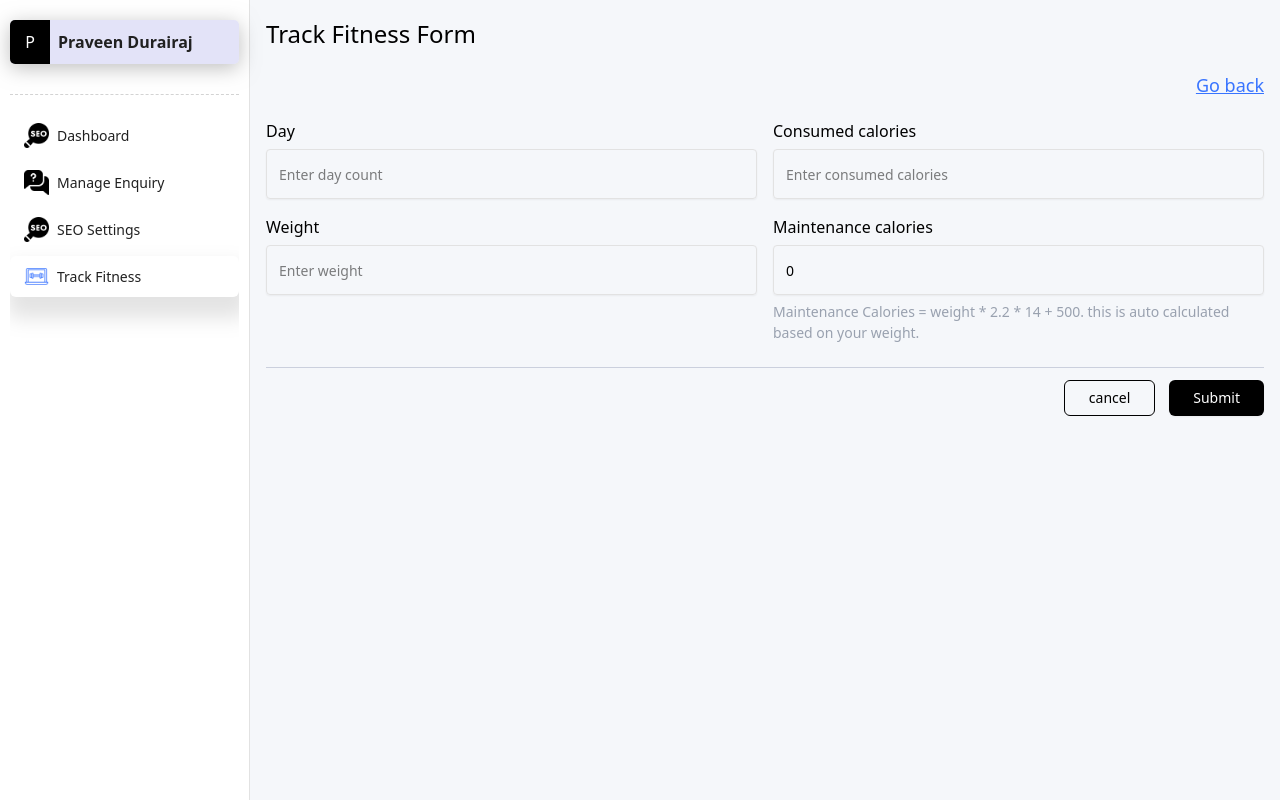
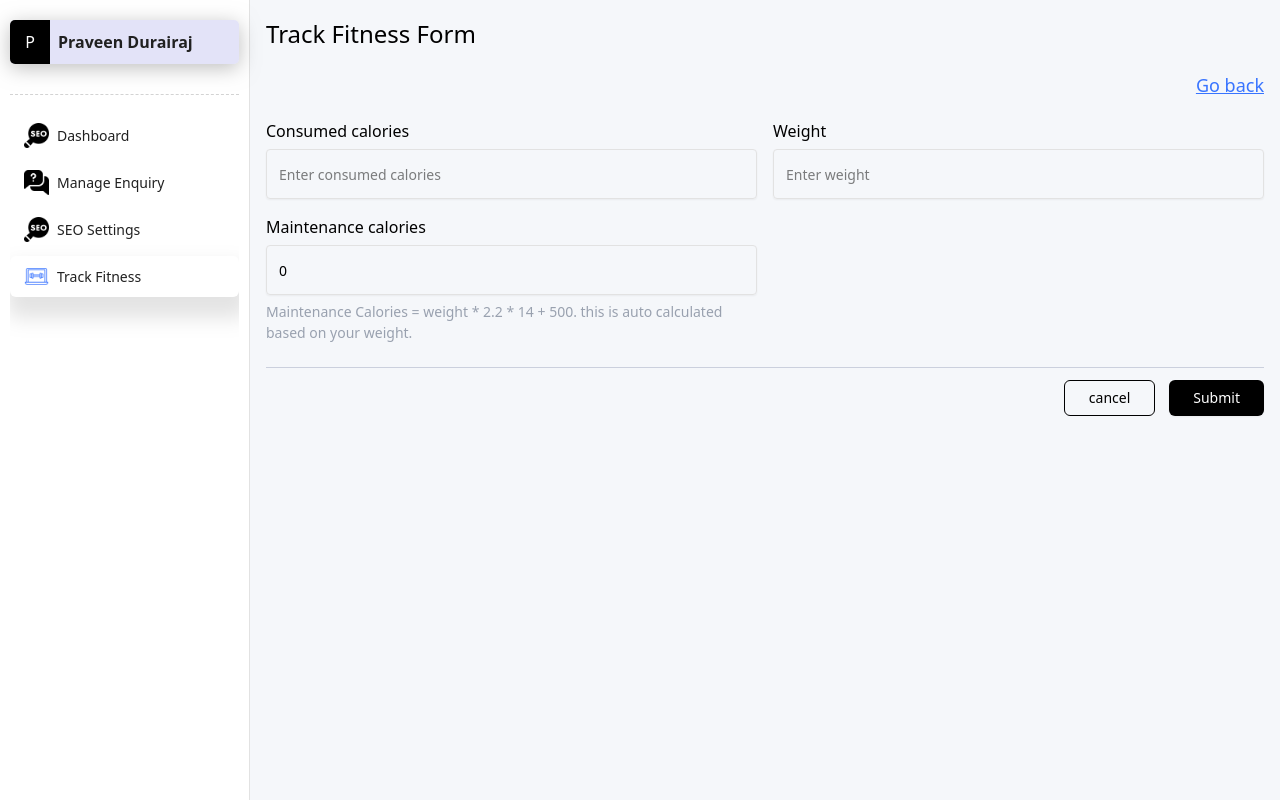
Before and after one commit to PraveeDurairaj/AdminpanelNext.js, a Next.js app: page /trackFitness/trackFitnessForm in a window 1280 px wide. Built offline with nearby package versions, Linux system fonts and the light colour scheme.

Commit message:
tract fitness bug fix

```diff
--- a/src/app/trackFitness/trackFitnessForm/page.tsx
+++ b/src/app/trackFitness/trackFitnessForm/page.tsx
@@ -11,7 +11,7 @@ import { useAddDos } from '@/hook/useAddData';
 
 const TrackFitnessForm = () => {
     const [loading, setLoading] = useState<boolean>(true)
-    const [trackFitnessdata, setTrackFitnessdata] = useState<trackFitnessFormData>({ day: null, consumedCal: null, weight: null });
+    const [trackFitnessdata, setTrackFitnessdata] = useState<trackFitnessFormData>({  consumedCal: null, weight: null });
     const { added, setAdded, addData } = useAddDos('trackFitness')
     let isMaintanceCal = 0;
     let isBacklog = 0;
@@ -19,8 +19,9 @@ const TrackFitnessForm = () => {
     useEffect(() => {
         setLoading(false)
         if (added) {
-            toast("Track fitness form submitted successfully!", {
+            toast.success("Track fitness form submitted successfully!", {
                 description: "Your data has been saved and processed",
+                position:'top-right'
             });
             setAdded(false)
         }
@@ -34,7 +35,7 @@ const TrackFitnessForm = () => {
         }))
     }
     const handleSubmit = () => {
-        if (trackFitnessdata?.consumedCal && trackFitnessdata?.day && trackFitnessdata?.weight) {
+        if (trackFitnessdata?.consumedCal && trackFitnessdata?.weight) {
             if(isMaintanceCal >  trackFitnessdata?.consumedCal) {
                  isBacklog = isMaintanceCal - trackFitnessdata?.consumedCal
             }
@@ -42,7 +43,6 @@ const TrackFitnessForm = () => {
             addData<trackFitnessFormData>({ ...trackFitnessdata, maintenanceCal: isMaintanceCal,backlogCal:isBacklog })
             setTrackFitnessdata(
                 {
-                    day: null,
                     consumedCal: null,
                     weight: null
                 }
@@ -54,7 +54,6 @@ const TrackFitnessForm = () => {
     const handleCancel = () => {
         setTrackFitnessdata(
             {
-                day: null,
                 consumedCal: null,
                 weight: null
             }
@@ -71,16 +70,6 @@ const TrackFitnessForm = () => {
                     <a className='link-text text-[18px]' href='/trackFitness'>Go back</a>
                 </div>
                 <div className='grid grid-cols-1 md:grid-cols-2 gap-4'>
-                    <Inputgroup
-                        id="day"
-                        type="number"
-                        name='day'
-                        value={trackFitnessdata?.day}
-                        onChangeFunction={handleChange}
-                        placeholder="Enter day count"
-                        label='Day'
-                        required
-                    />
                     <Inputgroup
                         id="consumedCal"
                         type="number"
@@ -121,7 +110,7 @@ const TrackFitnessForm = () => {
         return (
             <>
                 <div className='grid grid-cols-1 md:grid-cols-2 gap-4'>
-                    {[1, 2, 3, 4]?.map((data) => {
+                    {[1, 2, 3]?.map((data) => {
                         return (
                             <div key={data}>
                                 <Skeleton className='w-[150px] h-[20px] rounded-[4px] mb-1.5' />
```
